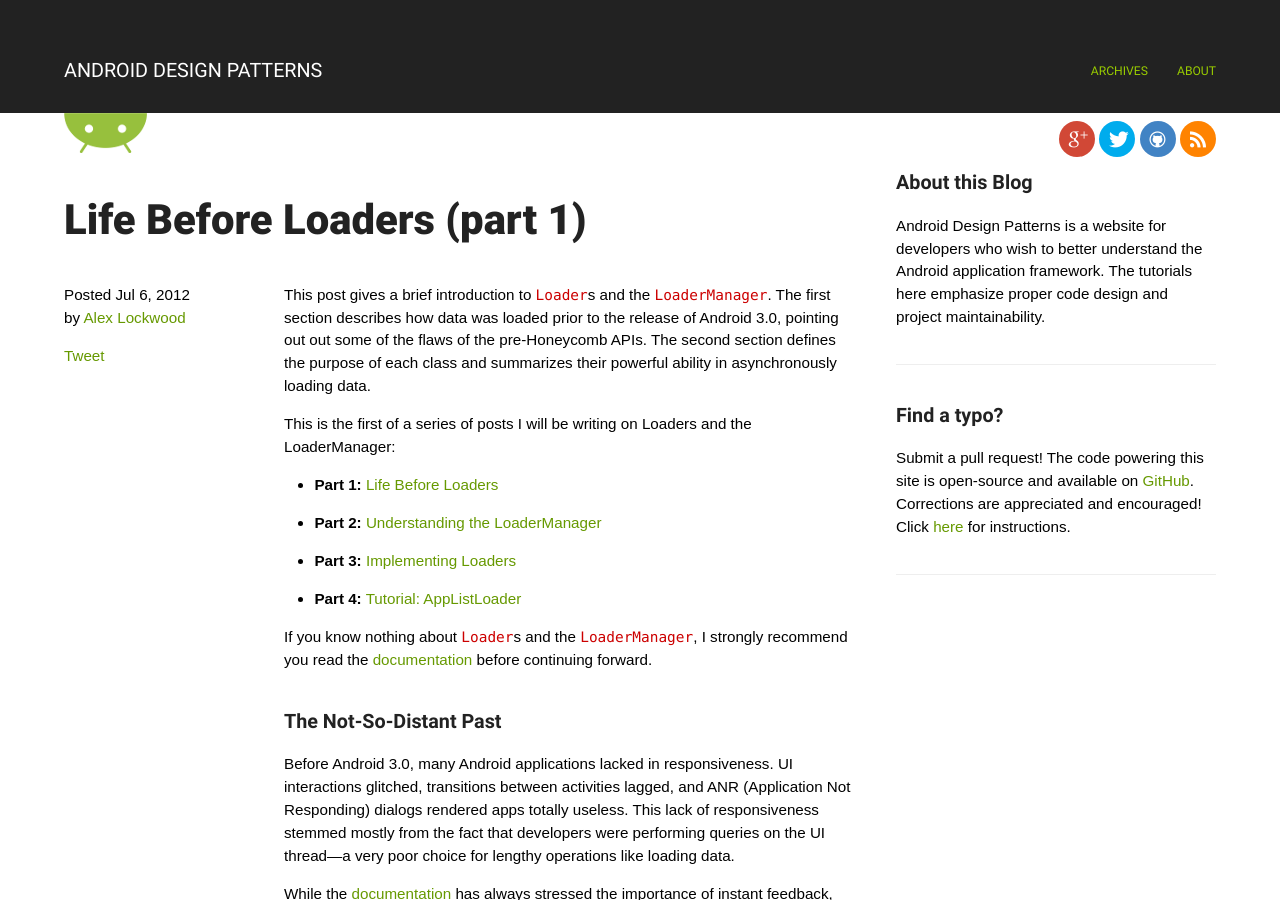
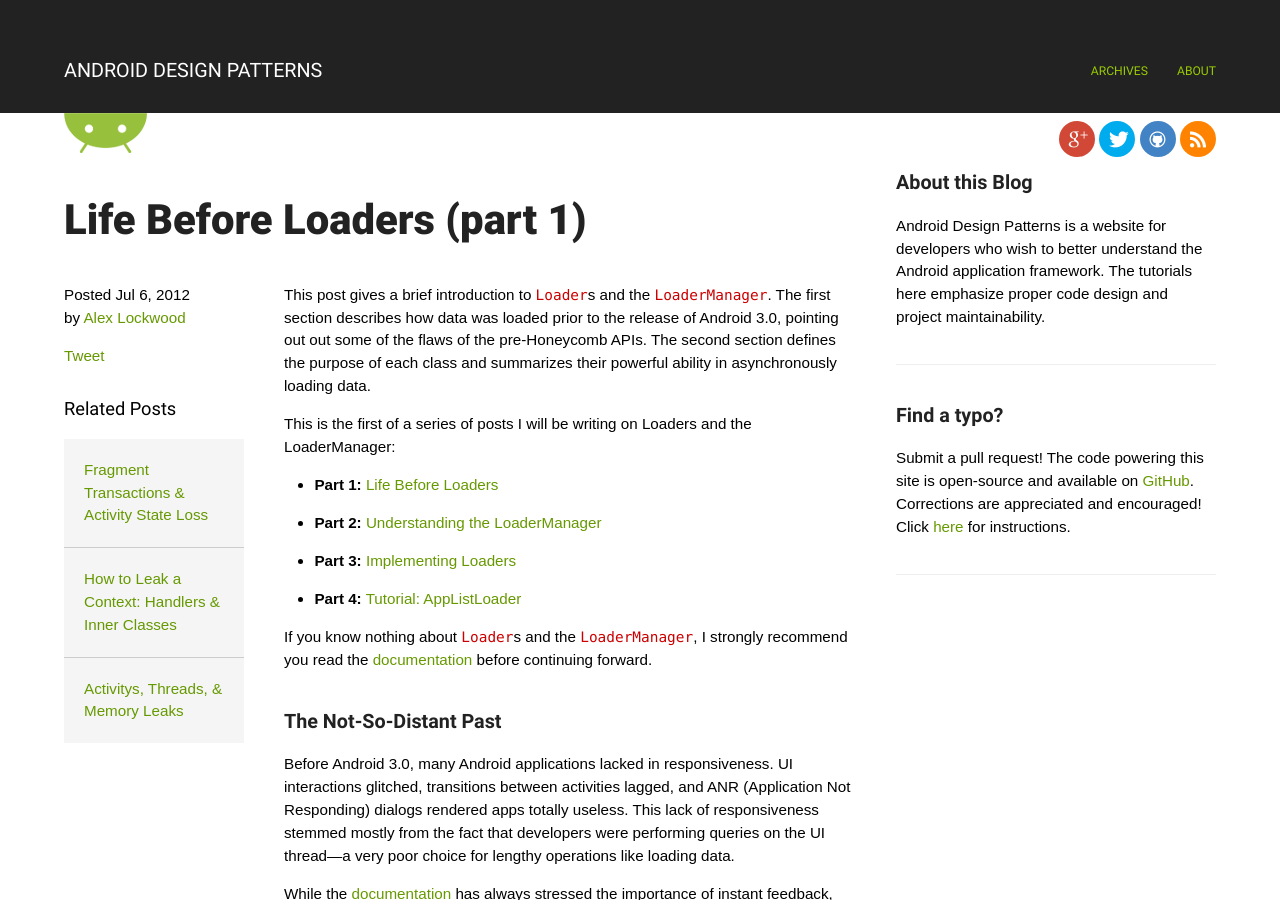
Before and after one commit to alexjlockwood/AndroidDesignPatterns, a Jekyll site: the page built from _posts/2012-07-06-loaders-part1.md, in a window 1280 px wide and 900 px high. Built offline with Jekyll 4.4.1, drawn with Linux system fonts in a browser that asks for light colours; some web fonts are replaced; Markdown is read by kramdown in place of the engine named in the settings; comment, search, counter and statistics services are not loaded; some of the changed text lies outside the part shown.

Commit message:
Added related posts

```diff
--- a/_posts/2012-07-06-loaders-part1.md
+++ b/_posts/2012-07-06-loaders-part1.md
@@ -3,6 +3,10 @@ layout: post
 title: 'Life Before Loaders (part 1)'
 date: 2012-07-06
 permalink: /2012/07/loaders-and-loadermanager-background.html
+related: ['/2013/08/fragment-transaction-commit-state-loss.html',
+          '/2013/01/inner-class-handler-memory-leak.html',
+          '/2013/04/activitys-threads-memory-leaks.html']
+updated: '2014-01-18'
 ---
 
 This post gives a brief introduction to `Loader`s and the `LoaderManager`. The first
```
Also changed, not shown: _posts/2012-08-21-loaders-part3.md (+3 -0 lines), _posts/2013-07-31-binders-and-window-tokens.md (+3 -1 lines), _posts/2013-08-05-binders-and-death-recipients.md (+3 -1 lines).
